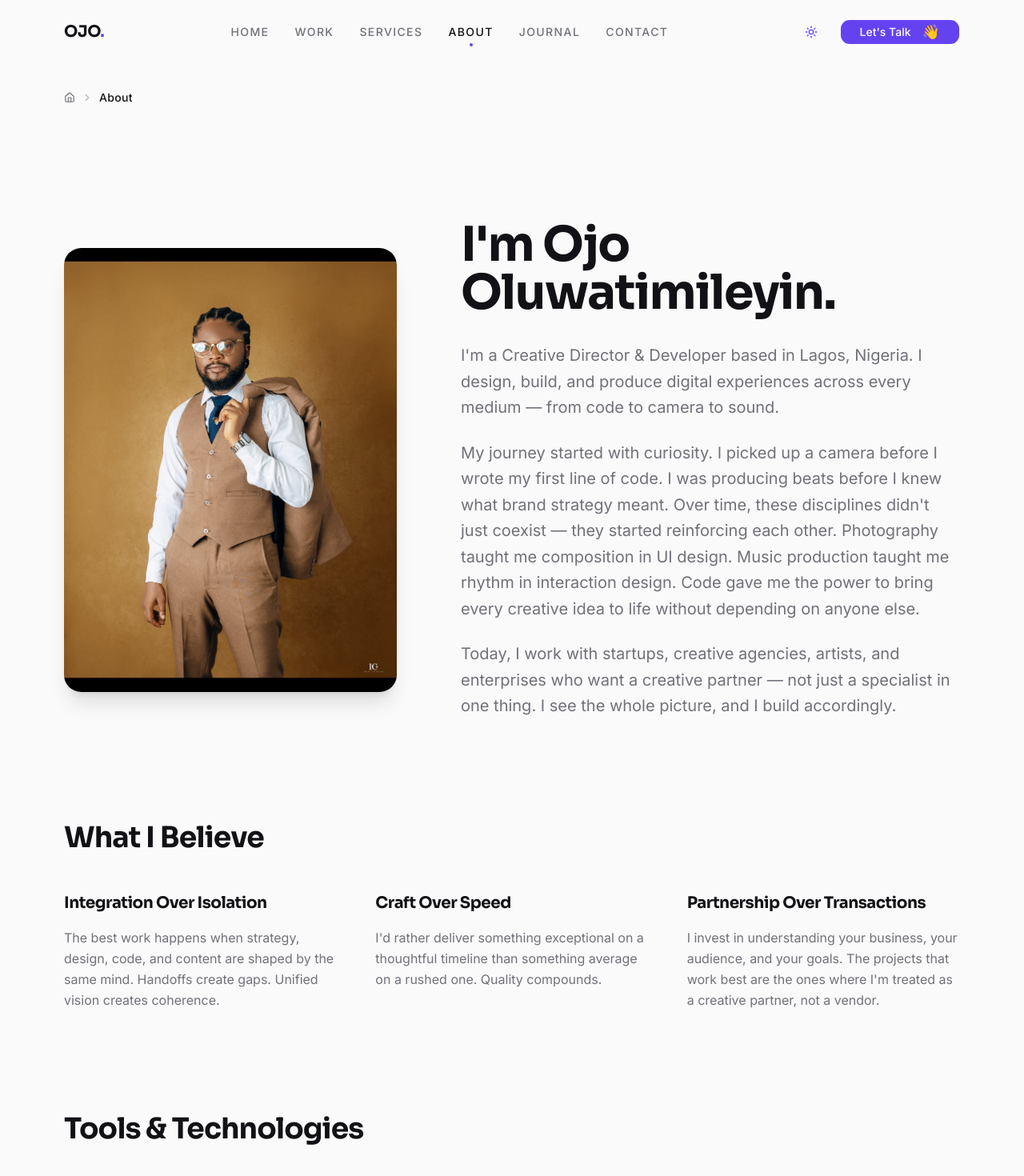
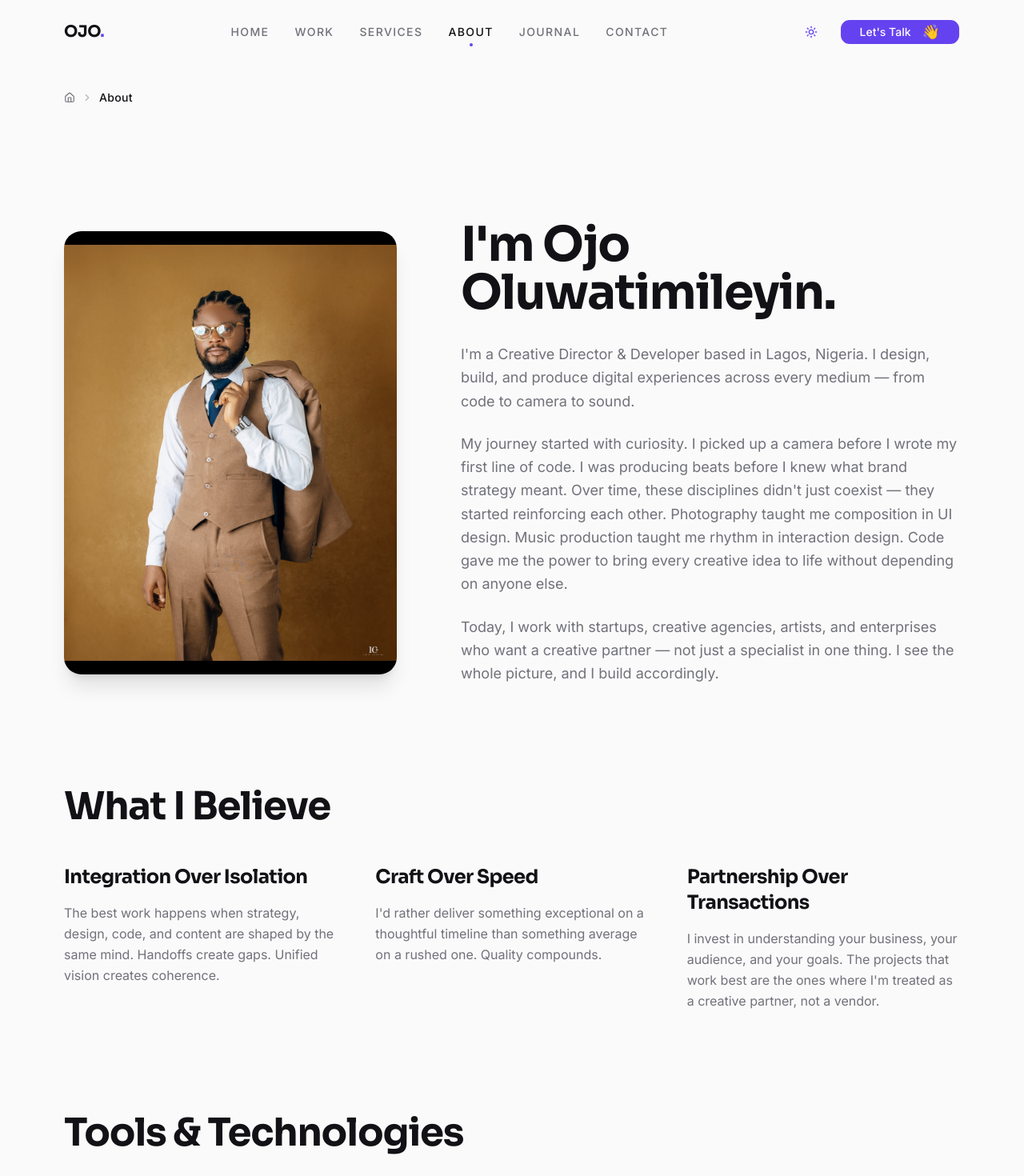
Before and after one commit to Imit96/mysite, a Next.js app: page /about in a window 1280 px wide. Shown: the top 1470 px of the page at 80% size. Built offline with nearby package versions, Linux system fonts and the light colour scheme.

Commit message:
style(typography): globally normalize page headers and body text metrics to match homepage

```diff
--- a/app/about/page.tsx
+++ b/app/about/page.tsx
@@ -25,10 +25,10 @@ export default function AboutPage() {
           </div>
 
           <div className="flex flex-col">
-            <h1 className="text-5xl md:text-6xl font-heading font-bold tracking-tight mb-8">
+            <h1 className="text-4xl md:text-5xl lg:text-6xl font-heading font-bold tracking-tight mb-8">
               I'm Ojo Oluwatimileyin.
             </h1>
-            <div className="space-y-6 text-xl text-muted-foreground leading-relaxed">
+            <div className="space-y-6 text-base md:text-lg text-muted-foreground leading-relaxed">
               <p>
                 I'm a Creative Director & Developer based in Lagos, Nigeria. I design, build, and produce digital experiences across every medium — from code to camera to sound.
               </p>
@@ -44,22 +44,22 @@ export default function AboutPage() {
 
         {/* PHILOSOPHY */}
         <div className="mb-32">
-          <h2 className="text-3xl md:text-4xl font-heading font-bold mb-12">What I Believe</h2>
+          <h2 className="text-3xl md:text-4xl lg:text-5xl tracking-tight font-heading font-bold mb-12">What I Believe</h2>
           <div className="grid grid-cols-1 md:grid-cols-3 gap-8 lg:gap-12">
             <div className="flex flex-col">
-              <h3 className="text-xl font-bold mb-4 font-heading">Integration Over Isolation</h3>
-              <p className="text-muted-foreground leading-relaxed">
+              <h3 className="text-xl md:text-2xl font-bold mb-4 font-heading">Integration Over Isolation</h3>
+              <p className="text-base text-muted-foreground leading-relaxed">
                 The best work happens when strategy, design, code, and content are shaped by the same mind. Handoffs create gaps. Unified vision creates coherence.
               </p>
             </div>
             <div className="flex flex-col">
-              <h3 className="text-xl font-bold mb-4 font-heading">Craft Over Speed</h3>
-              <p className="text-muted-foreground leading-relaxed">
+              <h3 className="text-xl md:text-2xl font-bold mb-4 font-heading">Craft Over Speed</h3>
+              <p className="text-base text-muted-foreground leading-relaxed">
                 I'd rather deliver something exceptional on a thoughtful timeline than something average on a rushed one. Quality compounds.
               </p>
             </div>
             <div className="flex flex-col">
-              <h3 className="text-xl font-bold mb-4 font-heading">Partnership Over Transactions</h3>
+              <h3 className="text-xl md:text-2xl font-bold mb-4 font-heading">Partnership Over Transactions</h3>
               <p className="text-muted-foreground leading-relaxed">
                 I invest in understanding your business, your audience, and your goals. The projects that work best are the ones where I'm treated as a creative partner, not a vendor.
               </p>
@@ -69,7 +69,7 @@ export default function AboutPage() {
 
         {/* SKILLS */}
         <div className="mb-16">
-          <h2 className="text-3xl md:text-4xl font-heading font-bold mb-12">Tools & Technologies</h2>
+          <h2 className="text-3xl md:text-4xl lg:text-5xl tracking-tight font-heading font-bold mb-12">Tools & Technologies</h2>
           <div className="grid grid-cols-1 md:grid-cols-2 lg:grid-cols-3 gap-x-12 gap-y-16">
             <div>
               <h3 className="text-sm font-bold uppercase tracking-wider mb-6 border-b border-border pb-2">Development</h3>
--- a/app/contact/page.tsx
+++ b/app/contact/page.tsx
@@ -12,10 +12,10 @@ export default function ContactPage() {
       <div className="pt-32 pb-24 px-6 md:px-12 lg:px-20 max-w-7xl mx-auto w-full flex-grow">
         {/* HERO */}
         <div className="mb-16 md:mb-24">
-          <h1 className="text-5xl md:text-6xl lg:text-7xl font-heading font-bold tracking-tight mb-6">
+          <h1 className="text-4xl md:text-5xl lg:text-6xl font-heading font-bold tracking-tight mb-6">
             Let's Create Something.
           </h1>
-          <p className="text-xl md:text-2xl text-muted-foreground max-w-3xl">
+          <p className="text-base md:text-lg text-muted-foreground max-w-3xl">
             Have a project in mind? Fill out the form below or book a discovery call.
           </p>
         </div>
@@ -28,8 +28,8 @@ export default function ContactPage() {
 
           {/* RIGHT: INFO & CALENDLY */}
           <div className="flex flex-col">
-            <h3 className="text-2xl font-heading font-bold mb-2">Prefer to talk?</h3>
-            <p className="text-muted-foreground mb-8">Book a free 30-minute discovery call.</p>
+            <h3 className="text-xl md:text-2xl font-heading font-bold mb-2">Prefer to talk?</h3>
+            <p className="text-base text-muted-foreground mb-8">Book a free 30-minute discovery call.</p>
 
             <div className="w-full h-[500px] rounded-2xl overflow-hidden border border-border shadow-sm mb-12 bg-muted relative">
                <iframe
--- a/app/journal/page.tsx
+++ b/app/journal/page.tsx
@@ -17,8 +17,8 @@ export default async function JournalPage() {
       <div className="pt-32 pb-24 px-6 md:px-12 lg:px-20 max-w-7xl mx-auto w-full flex-grow">
         {/* HERO */}
         <div className="mb-16">
-          <h1 className="text-5xl md:text-6xl font-heading font-bold tracking-tight mb-6">Journal</h1>
-          <p className="text-xl md:text-2xl text-muted-foreground max-w-3xl">
+          <h1 className="text-4xl md:text-5xl lg:text-6xl font-heading font-bold tracking-tight mb-6">Journal</h1>
+          <p className="text-base md:text-lg text-muted-foreground max-w-3xl">
             Thoughts on design, development, creativity, and building things that matter.
           </p>
         </div>
--- a/app/services/page.tsx
+++ b/app/services/page.tsx
@@ -15,8 +15,8 @@ export default function ServicesPage() {
       <div className="pt-32 pb-24 px-6 md:px-12 lg:px-20 max-w-7xl mx-auto w-full">
         {/* HERO */}
         <div className="mb-24">
-          <h1 className="text-5xl md:text-6xl font-heading font-bold tracking-tight mb-6">Services</h1>
-          <p className="text-xl md:text-2xl text-muted-foreground max-w-3xl">
+          <h1 className="text-4xl md:text-5xl lg:text-6xl font-heading font-bold tracking-tight mb-6">Services</h1>
+          <p className="text-base md:text-lg text-muted-foreground max-w-3xl">
             I offer end-to-end creative and technical solutions — individually or as integrated packages.
           </p>
         </div>
@@ -39,10 +39,10 @@ export default function ServicesPage() {
                       <span className="text-2xl font-bold font-mono text-muted-foreground w-12 border-b-2 border-primary pb-2">
                         0{index + 1}
                       </span>
-                      <h2 className="text-3xl md:text-4xl font-heading font-bold">{svc.title}</h2>
+                      <h2 className="text-2xl md:text-3xl lg:text-4xl font-heading font-bold">{svc.title}</h2>
                     </div>
 
-                    <p className="text-lg text-muted-foreground mb-8 leading-relaxed">
+                    <p className="text-base md:text-lg text-muted-foreground mb-8 leading-relaxed">
                       {svc.description}
                     </p>
 
--- a/app/work/page.tsx
+++ b/app/work/page.tsx
@@ -14,8 +14,8 @@ export default async function WorkPage() {
     <div className="flex flex-col w-full">
       <div className="pt-32 pb-24 px-6 md:px-12 lg:px-20 max-w-7xl mx-auto w-full min-h-screen">
         <div className="mb-16">
-          <h1 className="text-5xl md:text-6xl font-heading font-bold tracking-tight mb-6">Work</h1>
-          <p className="text-lg md:text-xl text-muted-foreground max-w-2xl">
+          <h1 className="text-4xl md:text-5xl lg:text-6xl font-heading font-bold tracking-tight mb-6">Work</h1>
+          <p className="text-base md:text-lg text-muted-foreground max-w-2xl">
             A curated collection of projects across design, development, brand, photography, video, and music.
           </p>
         </div>
```
Also changed, not shown: 1 other file (tests, documents, lock files or other folders).
